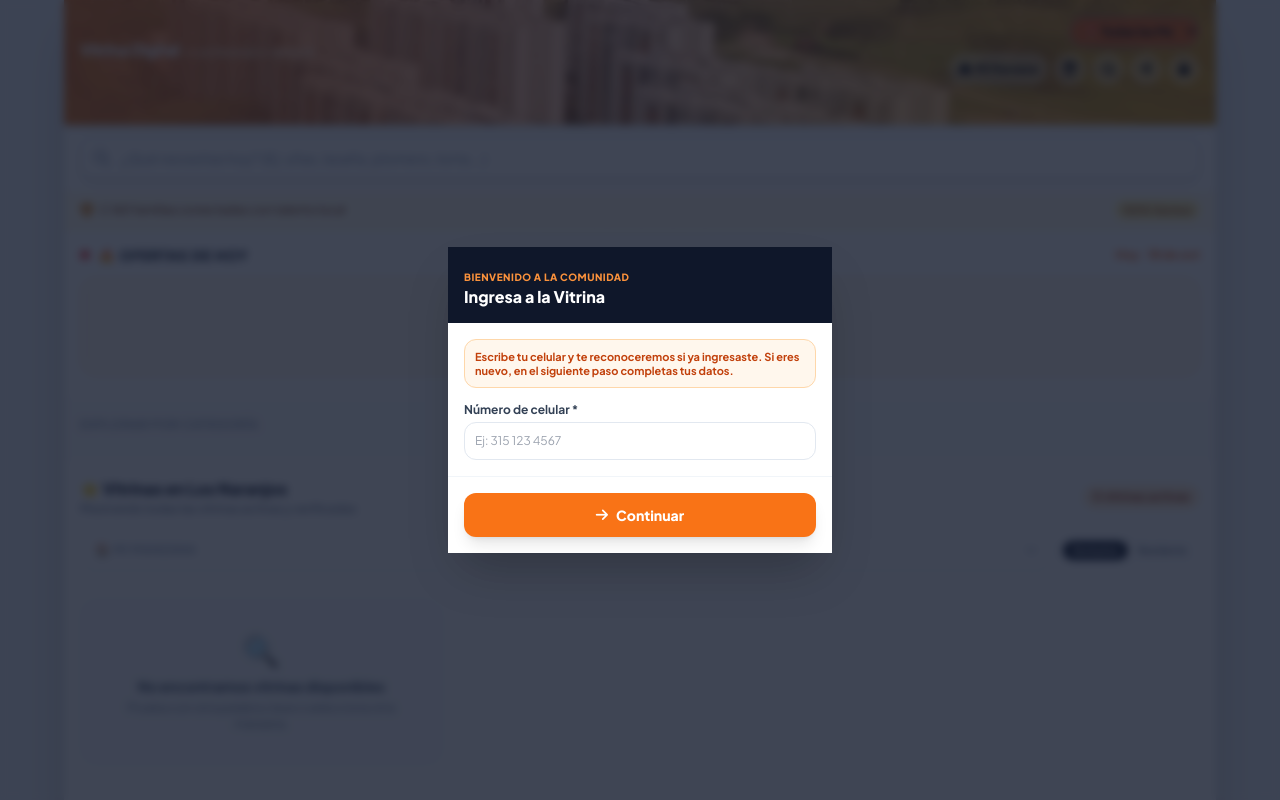
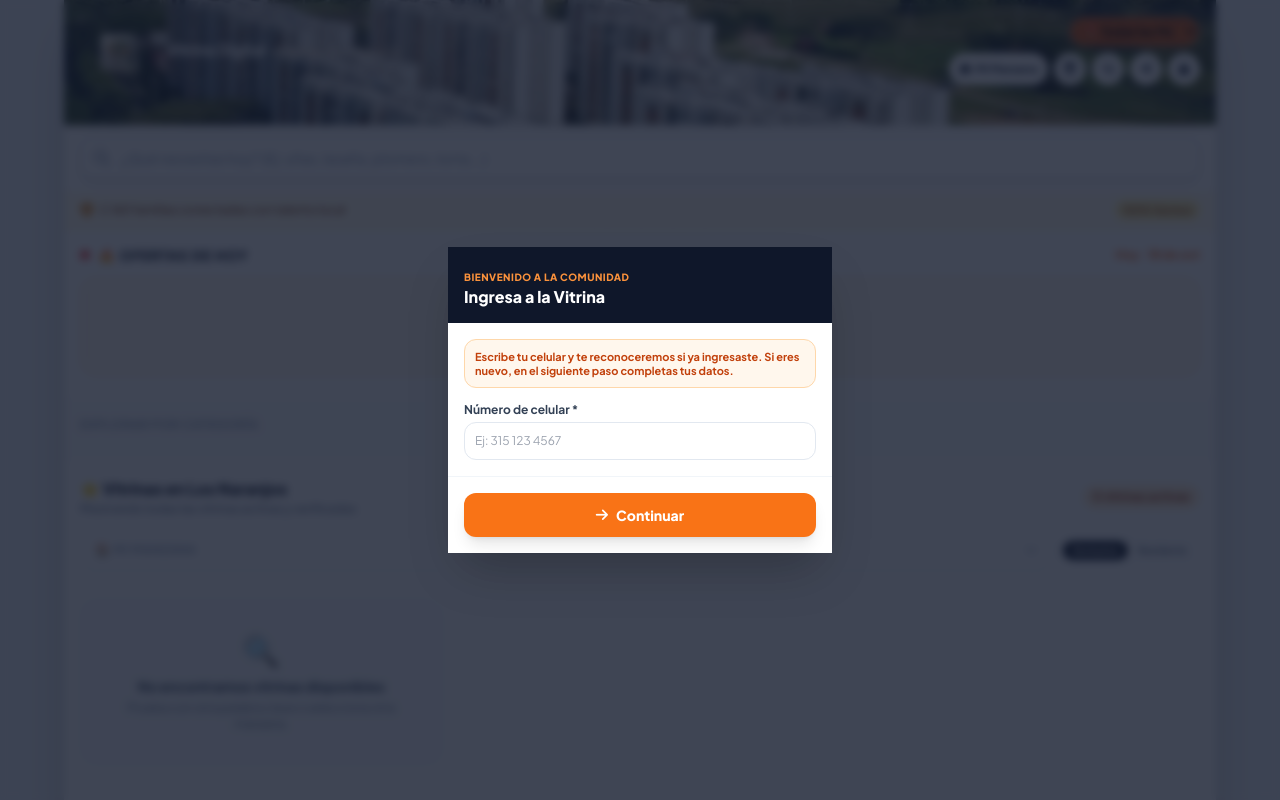
Before and after one commit to Migu3l14/vecinos-los-naranjos-fullstack, a website with bundled scripts: page frontend/index.html in a window 1280 px wide. Shown: the top 800 px of the page. Built offline with nearby package versions, Linux system fonts and the light colour scheme; no server answers; a script that the page names is missing.

Commit message:
feat(ui): header estilo referencia - logo arriba-izq, fondo sin velo naranja, iconos blancos solidos

```diff
--- a/frontend/index.html
+++ b/frontend/index.html
@@ -32,14 +32,15 @@
   <div class="w-full max-w-6xl mx-auto bg-white min-h-screen shadow-2xl flex flex-col relative overflow-x-hidden">
 
     <!-- HEADER / ENCABEZADO SUPERIOR -->
-    <header class="bg-gradient-to-r from-orange-500 to-amber-500 text-white px-4 pt-4 pb-10 sticky top-0 z-30 shadow-md relative overflow-hidden">
-      <!-- Banner del paisaje de fondo (decorativo) + capa naranja para legibilidad -->
+    <header class="bg-gradient-to-r from-slate-800 to-slate-700 text-white px-4 pt-4 pb-10 sticky top-0 z-30 shadow-md relative overflow-hidden">
+      <!-- Banner del paisaje de fondo (decorativo) + velo neutro leve para legibilidad -->
       <img src="images/header-banner-naranjos.jpeg" alt="" aria-hidden="true" loading="eager" class="absolute inset-0 w-full h-full object-cover" />
-      <div class="absolute inset-0 bg-gradient-to-r from-orange-500/85 via-orange-500/35 to-amber-500/75"></div>
+      <div class="absolute inset-0 bg-gradient-to-r from-slate-900/35 via-slate-900/10 to-slate-900/25"></div>
 
       <div class="flex items-center justify-between relative z-10 gap-2">
-        <div class="min-w-0">
-          <div class="flex items-baseline flex-wrap gap-x-1.5">
+        <div class="min-w-0 flex flex-wrap items-center gap-x-2.5 gap-y-1">
+          <img src="images/logo-naranjos-transparent.png" alt="Los Naranjos" class="h-9 sm:h-10 w-auto shrink-0 drop-shadow-sm" />
+          <div class="flex items-baseline flex-wrap gap-x-1.5 min-w-0">
             <h1 class="text-base font-extrabold tracking-tight leading-tight">Vitrina Digital</h1>
             <p class="text-[11px] text-orange-100 font-medium">• Los Naranjos • Jamundí</p>
           </div>
@@ -58,23 +59,23 @@
           </select>
 
           <div class="flex items-center gap-1.5">
-            <a href="#miManzana" title="Mi Manzana (aviso, comunicados, actividades y documentos de tu manzana)" aria-label="Mi Manzana" class="bg-white/30 hover:bg-white/40 text-black h-8 shrink-0 rounded-full flex items-center gap-1 px-2.5 text-[11px] font-extrabold transition active:scale-95 whitespace-nowrap">
+            <a href="#miManzana" title="Mi Manzana (aviso, comunicados, actividades y documentos de tu manzana)" aria-label="Mi Manzana" class="bg-white hover:bg-orange-50 text-slate-800 shadow-sm h-8 shrink-0 rounded-full flex items-center gap-1 px-2.5 text-[11px] font-extrabold transition active:scale-95 whitespace-nowrap">
               <i class="fa-solid fa-house"></i><span>Mi Manzana</span>
             </a>
 
-            <a id="myVitrinaBtn" href="./mi-vitrina.html" title="Mi Vitrina / Panel del Vendedor" aria-label="Mi Vitrina / Panel del Vendedor" class="bg-white/30 hover:bg-white/40 text-black w-8 h-8 shrink-0 rounded-full flex items-center justify-center text-xs font-bold transition active:scale-95">
+            <a id="myVitrinaBtn" href="./mi-vitrina.html" title="Mi Vitrina / Panel del Vendedor" aria-label="Mi Vitrina / Panel del Vendedor" class="bg-white hover:bg-orange-50 text-slate-800 shadow-sm w-8 h-8 shrink-0 rounded-full flex items-center justify-center text-xs font-bold transition active:scale-95">
               <i class="fa-solid fa-store"></i>
             </a>
 
-            <button id="openPqrsModalBtn" title="Radicar una PQRS" aria-label="Radicar una PQRS" class="bg-white/30 hover:bg-white/40 text-black w-8 h-8 shrink-0 rounded-full flex items-center justify-center text-xs font-bold transition active:scale-95">
+            <button id="openPqrsModalBtn" title="Radicar una PQRS" aria-label="Radicar una PQRS" class="bg-white hover:bg-orange-50 text-slate-800 shadow-sm w-8 h-8 shrink-0 rounded-full flex items-center justify-center text-xs font-bold transition active:scale-95">
               <i class="fa-solid fa-headset"></i>
             </button>
 
-            <button id="openShareModalBtn" title="Compartir la página y QR" aria-label="Compartir la página y QR" class="bg-white/30 hover:bg-white/40 text-black w-8 h-8 shrink-0 rounded-full flex items-center justify-center text-xs font-bold transition active:scale-95">
+            <button id="openShareModalBtn" title="Compartir la página y QR" aria-label="Compartir la página y QR" class="bg-white hover:bg-orange-50 text-slate-800 shadow-sm w-8 h-8 shrink-0 rounded-full flex items-center justify-center text-xs font-bold transition active:scale-95">
               <i class="fa-solid fa-share-nodes"></i>
             </button>
 
-            <a href="./admin.html" title="Panel de Administración" aria-label="Panel de Administración" class="bg-white/30 hover:bg-white/40 text-black w-8 h-8 shrink-0 rounded-full flex items-center justify-center text-xs font-bold transition active:scale-95">
+            <a href="./admin.html" title="Panel de Administración" aria-label="Panel de Administración" class="bg-white hover:bg-orange-50 text-slate-800 shadow-sm w-8 h-8 shrink-0 rounded-full flex items-center justify-center text-xs font-bold transition active:scale-95">
               <i class="fa-solid fa-lock"></i>
             </a>
           </div>
```
